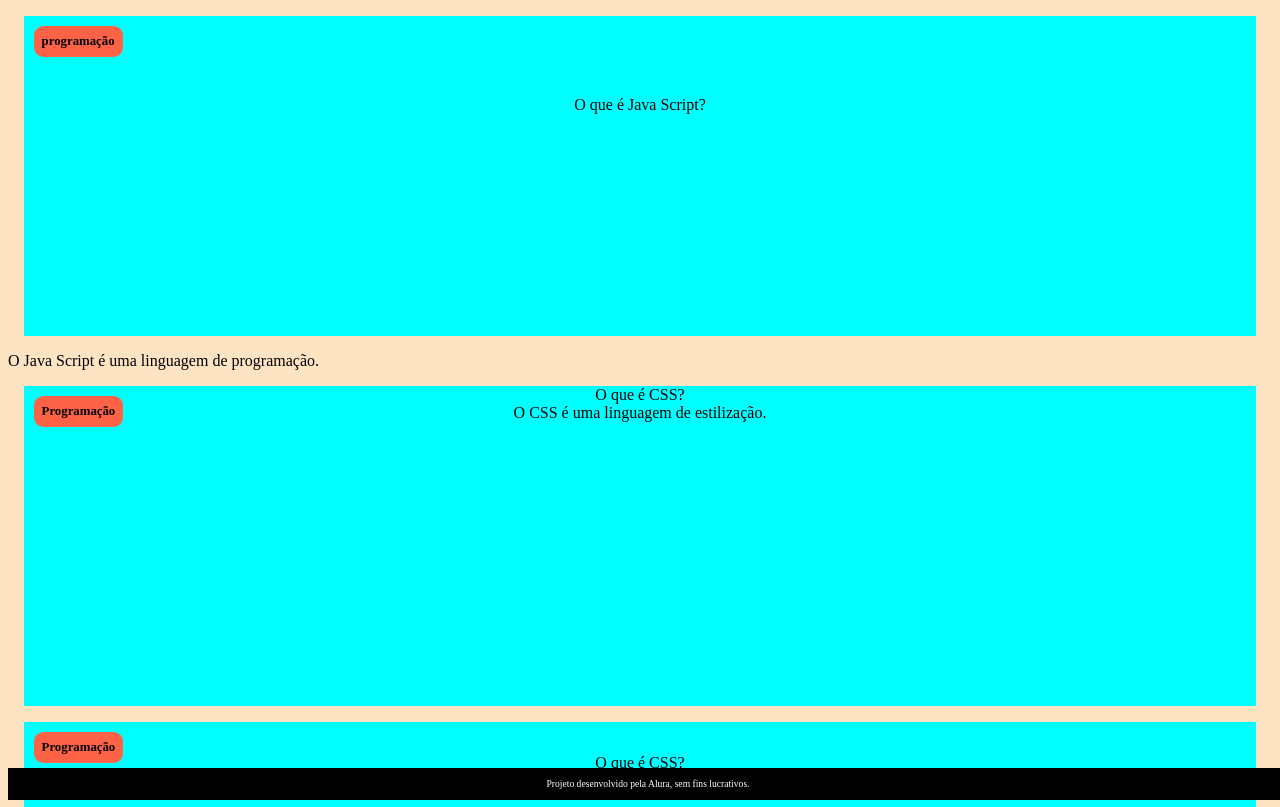
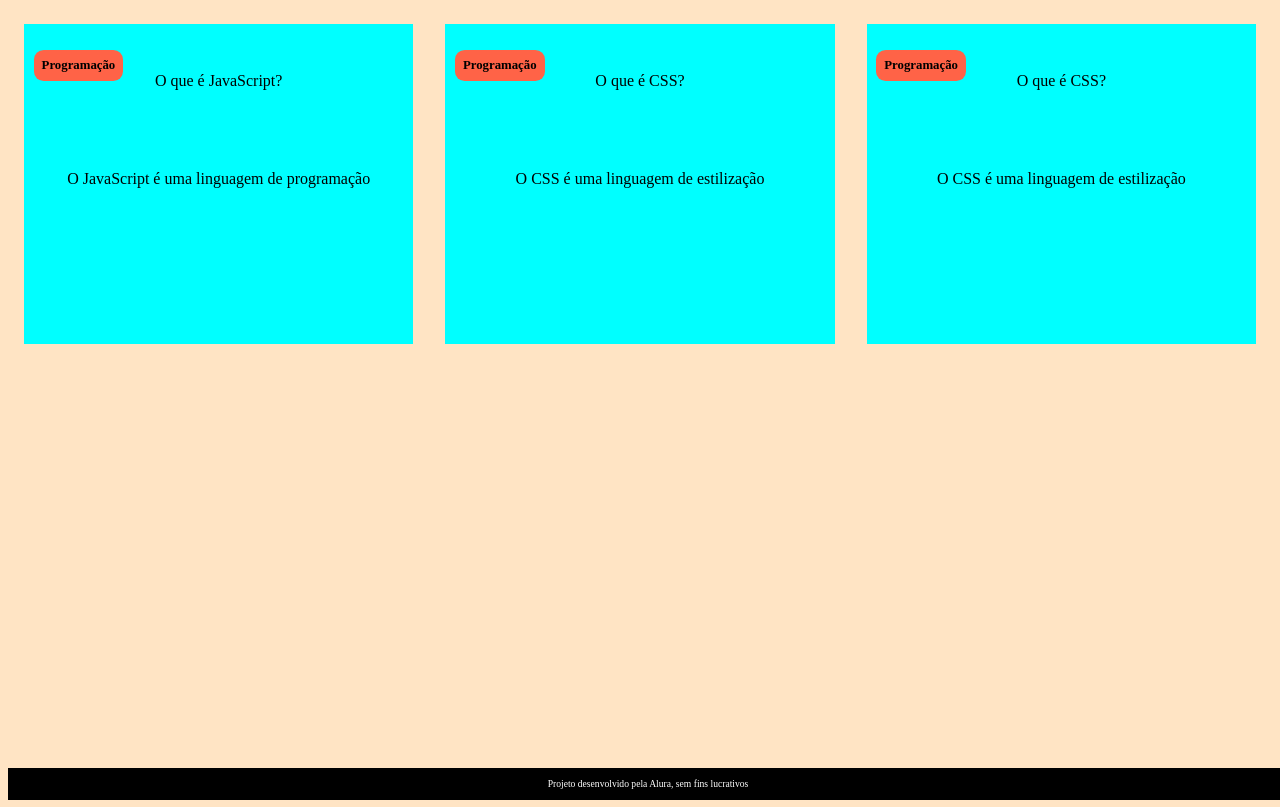
Before and after one commit to yTaii/primeiro-projeto-do-3-trimestre, a plain HTML site: page index.html in a window 1280 px wide. Shown: the top 807 px of the page. Drawn offline with Linux system fonts and the light colour scheme.

Commit message:
Add files via upload

```diff
--- a/index.html
+++ b/index.html
@@ -1,6 +1,5 @@
 <!DOCTYPE html>
 <html lang="pt-br">
-
 <head>
     <meta charset="UTF-8">
     <meta name="viewport" content="width=device-width, initial-scale=1.0">
@@ -9,29 +8,26 @@
 </head>
 <body>
     <main>
-    <section id= “container”>
-
+        <section id="container">
             <article class="cartao">
                 <div class="cartao__conteudo">
-             <h3> programação</h3>
-
-    <p> <div class="cartao__conteudo__pergunta">
-            O que é Java Script? </p>
+                    <h3>Programação</h3>
+                    <div class="cartao__conteudo__pergunta">
+                        <p>O que é JavaScript?</p>
+                    </div>
+                    <div class="cartao__conteudo__resposta">
+                        <p>O JavaScript é uma linguagem de programação</p>
+                    </div>
                 </div>
             </article>
-
-    <div class="cartao__conteudo__resposta">
-        O Java Script é uma linguagem de programação.
-        </div>
-
             <article class="cartao">
                 <div class="cartao__conteudo">
-                    <h3> Programação </h3>
+                    <h3>Programação</h3>
                     <div class="cartao__conteudo__pergunta">
-                                O que é CSS?
+                        <p>O que é CSS?</p>
                     </div>
                     <div class="cartao__conteudo__resposta">
-                                O CSS é uma linguagem de estilização.
+                    <p>O CSS é uma linguagem de estilização</p>
                     </div>
                 </div>
             </article>
@@ -48,10 +44,8 @@
             </article>
         </section>
     </main>
-
     <footer>
-        <p>Projeto desenvolvido pela Alura, sem fins lucrativos.</p>
+        <p>Projeto desenvolvido pela Alura, sem fins lucrativos</p>
     </footer>
-
 </body>
 </html>
--- /dev/null
+++ b/style.css
@@ -0,0 +1,59 @@
+:root {
+    --text-color: #DBE4EF;
+    --card-front-color: #144480;
+    --card-back-color: #00F4BF;
+}
+
+body {
+    background: url('img/bg-desktop.webp');
+    font-family: Bai Jamjuree;
+}
+
+footer {
+    background-color: black;
+    color: white;
+    bottom:0;
+    position:fixed;
+    width:100%;
+    height:2rem;
+}
+footer p{
+    text-align: center;
+    font-size: 0.6rem;
+    margin-top: 0,5rem;
+}
+#container {
+    display:flex ;
+}
+.cartao {
+    margin: 1rem 1rem;
+    background-color: aqua;
+    height: 20rem;
+    flex-grow: 1;
+    flex-basis: calc(33% - 6rem);
+}
+
+.cartao__conteudo {
+    text-align: center;
+    height: 100%;
+    background-color: var(--card-front-color);
+}
+
+.cartao__conteudo h3 {
+    color: var(--text-color);
+    border: 1px solid var(--text-color);
+    text-align: left;
+    padding: 0.5rem;
+    position: absolute;
+    margin: 0.6rem;
+    border-radius: 0.6rem;
+    font-size: 1vw;
+}
+
+
+.cartao__conteudo p {
+    margin-top: 1rem;
+    padding: 2rem;
+    color: var(--text-color);
+    font-weight: 700;
+}
```
Also changed, not shown: img/bg-desktop.webp (added), img/bg-mobile.webp (added), img/bg-tablet.webp (added), 1 other file. Lines whose indentation alone changed are shown as unchanged.
